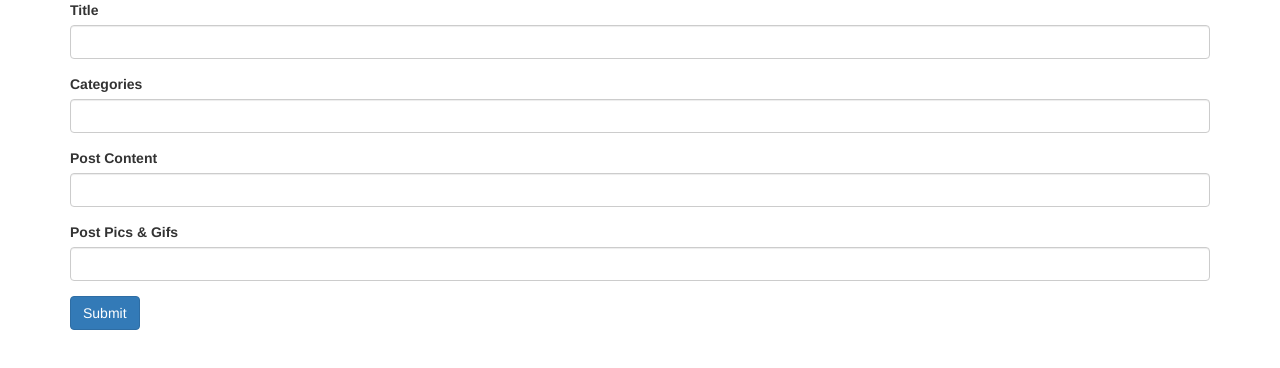
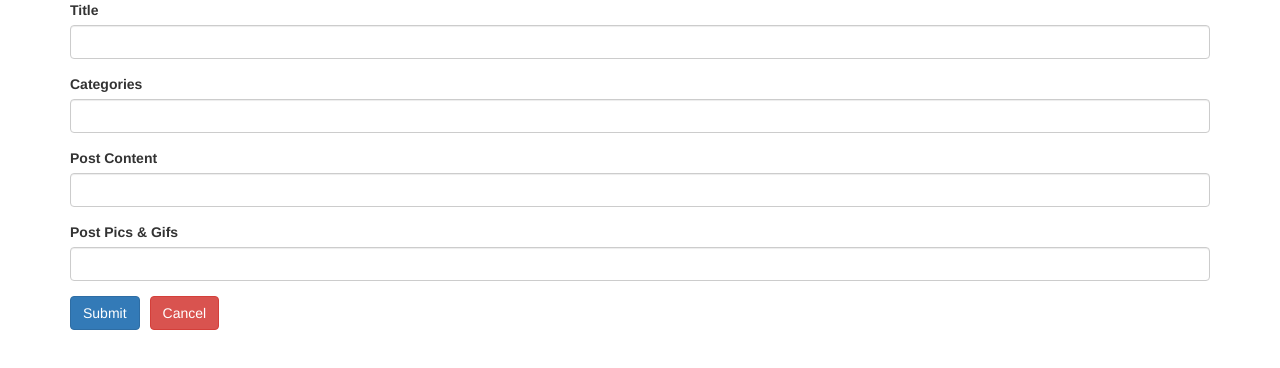
Before and after one commit to BuddhaTheChef/blog-posts, a React app: page /posts/new in a window 1280 px wide. Built offline with nearby package versions, Linux system fonts and the light colour scheme; no server answers.

Commit message:
added cancel button

```diff
--- a/src/App.css
+++ b/src/App.css
@@ -1,3 +1,7 @@
 .header {
   text-align: center;
 }
+
+.cancel-btn {
+  margin-left: 10px;
+}
--- a/src/components/posts_new.js
+++ b/src/components/posts_new.js
@@ -1,5 +1,6 @@
 import React, { Component } from 'react';
 import { Field, reduxForm } from 'redux-form';
+import { Link } from 'react-router-dom';
 
 class PostsNew extends Component {
 
@@ -52,6 +53,7 @@ onSubmit(values) {
              component={this.renderField}
             />
            <button type="submit" className=" btn btn-primary">Submit</button>
+           <Link to="/" className="btn btn-danger cancel-btn">Cancel</Link>
       </form>
     )
   }
```
